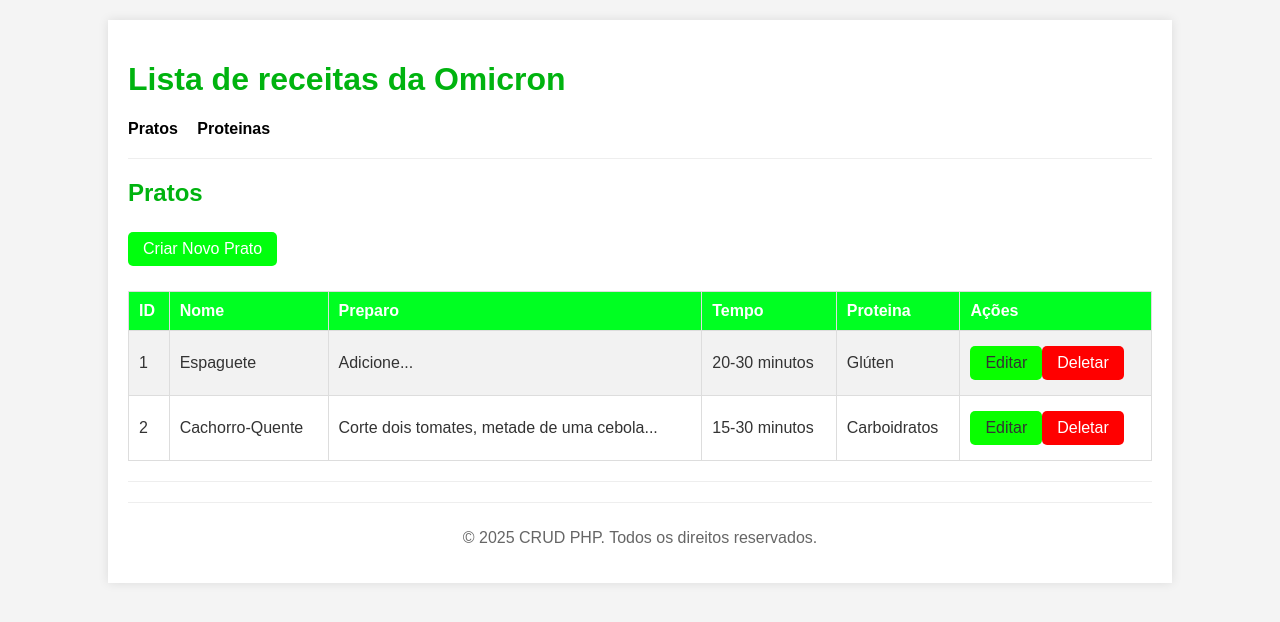
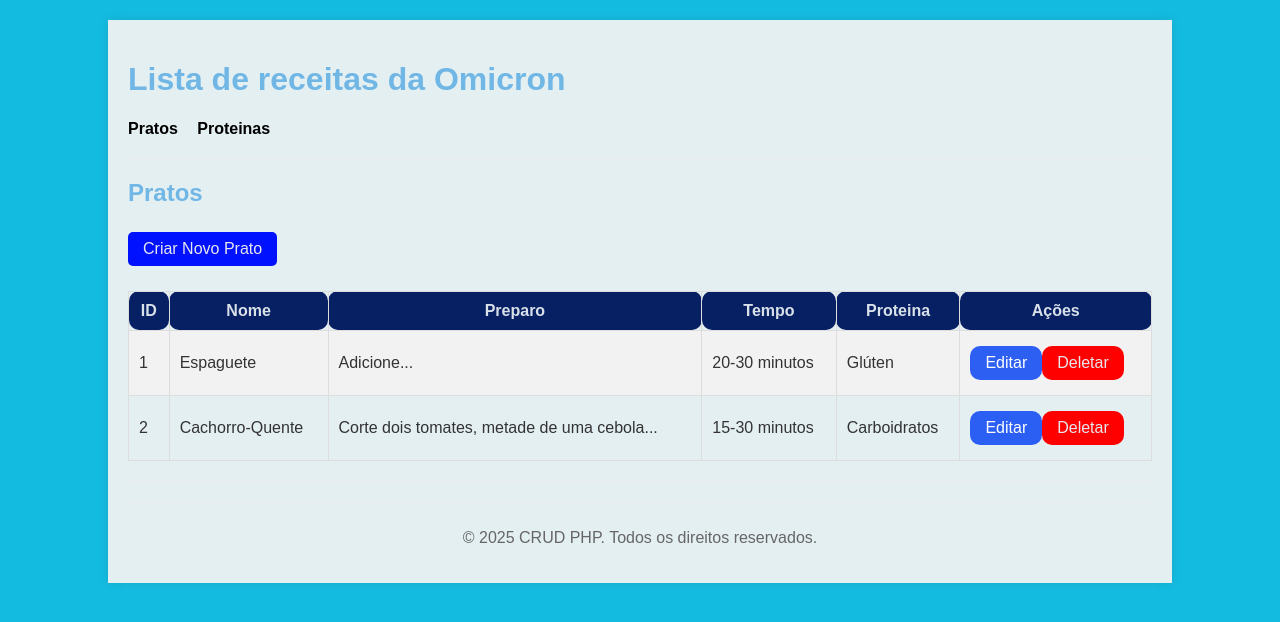
Before and after one commit to psbueno27/Aplicacao-CRUD-receitas, a PHP site: page / in a window 1280 px wide. Shown: the top 622 px of the page. Run offline with PHP 8.4, Linux system fonts and the light colour scheme; data comes from the database, SQL or seed files in the repository.

Commit message:
Atualização css principal

```diff
--- a/public/css/style.css
+++ b/public/css/style.css
@@ -2,20 +2,20 @@ body{
     font-family: Arial, sans-serif;
     margin: 0;
     padding: 0;
-    background-color: #f4f4f4;
+    background-color: #14bbe1;
     color: #333;
 }
 
 .container {
     width: 80%;
     margin: 20px auto;
-    background-color: #ffffff;
+    background-color: #e4eff2;
     padding: 20px;
     box-shadow: 0 0 10px rgba(0, 0, 0, 0.1);
 }
 
 h1, h2 {
-    color: #00b30fff;
+    color:  #71b7e6;
 }
 
 nav {
@@ -30,7 +30,7 @@ nav a {
 }
 
 nav a:hover {
-    color: #00b30f;
+    color: #0a0ab6;
 }
 
 hr {
@@ -52,12 +52,13 @@ table, th, td {
 
 th, td {
     padding: 10px;
-    text-align: left;
+    text-align: open sans;
 }
 
 th {
-    background-color: #00ff22;
-    color: white;
+    background-color: #072064;
+    color: rgba(230, 236, 240, 0.94);
+    border-radius: 10px;
 }
 
 tr:nth-child(even) {
@@ -68,8 +69,8 @@ tr:nth-child(even) {
     display: inline-block;
     padding: 8px 15px;
     margin: 5px 0;
-    background-color: #00ff0d;
-    color: white;
+    background-color: #0011ff;
+    color: rgb(230, 231, 237);
     text-decoration: none;
     border-radius: 5px;
     border: none;
@@ -77,20 +78,22 @@ tr:nth-child(even) {
 }
 
 .button:hover {
-    background-color: #007009;
+    background-color: #4b0cd4c0;
 }
 
 .button.edit {
-    background-color: #09ff00;
-    color: #333;
+    background-color: #0843f4d6;
+    color: white;
+    border-radius: 10px;
 }
 
 .button.edit:hover {
-    background-color: #1d9100;
+    background-color: #003c91;
 }
 
 .button.delete {
     background-color: #ff0000;
+    border-radius: 10px;
 }
 
 .button.delete:hover {
```
